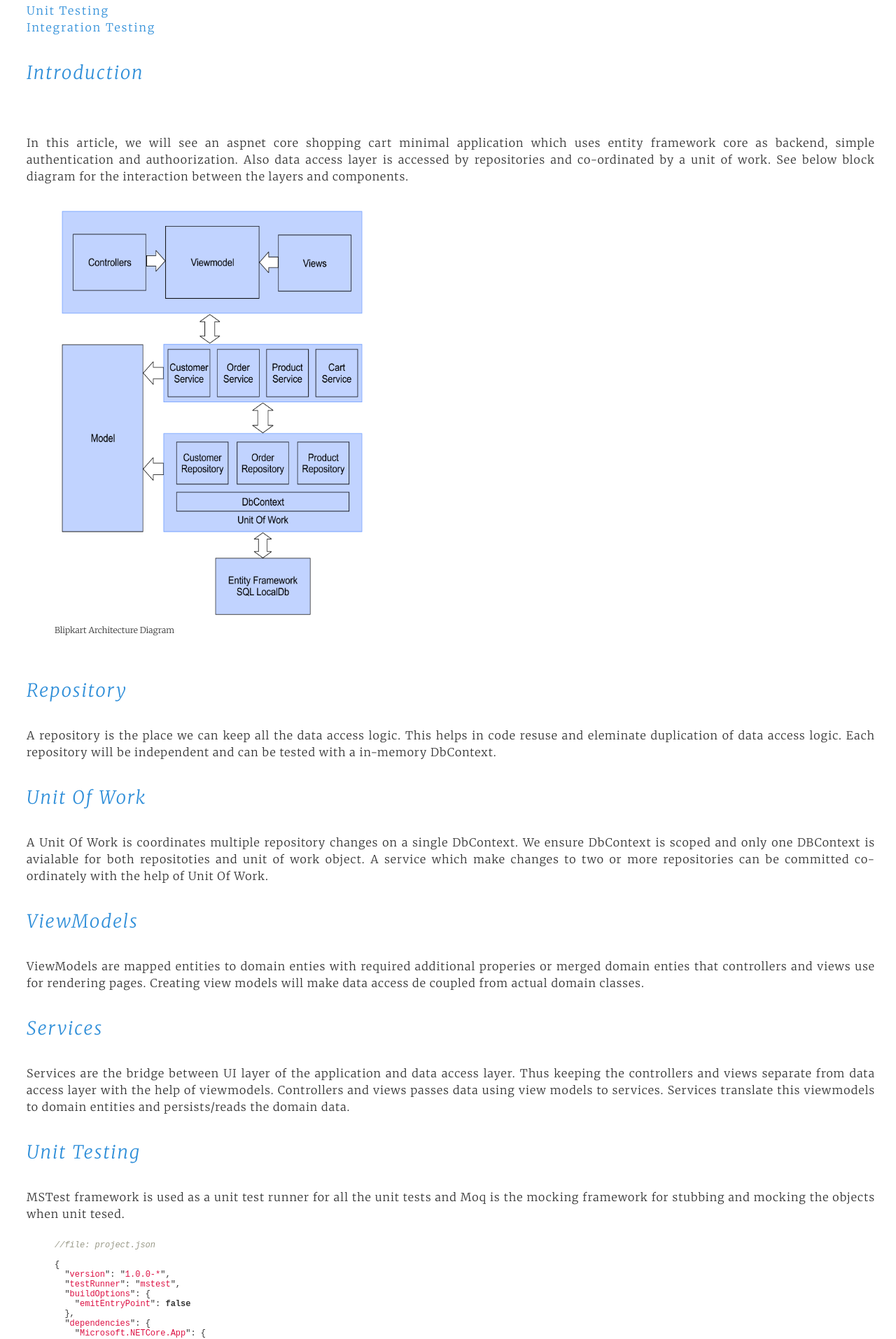
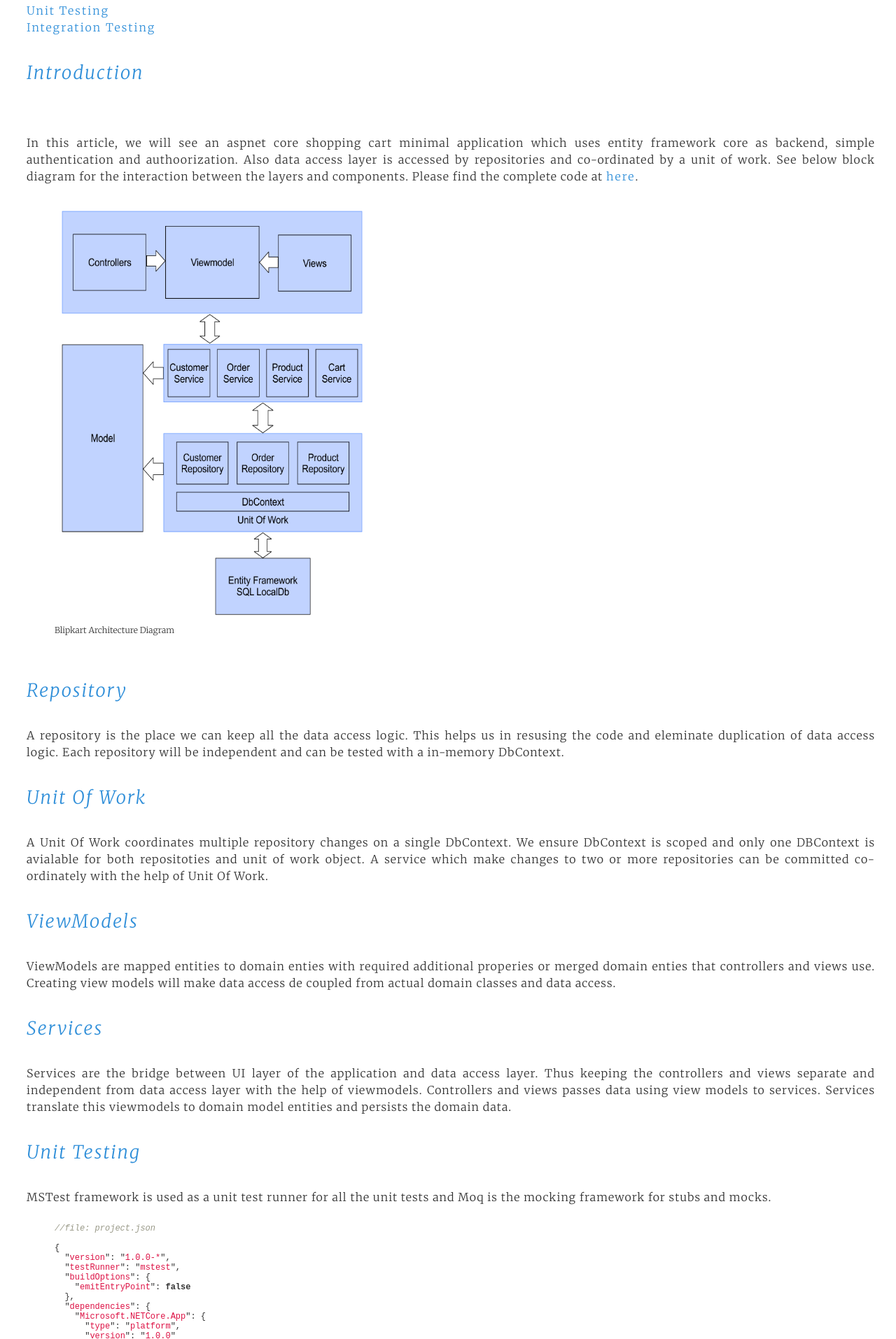
Before and after one commit to srirangamv/srirangamv.github.io, a Jekyll site: the page built from _posts/2016-07-31-complete-aspnetcore-app.md, in a window 1280 px wide. Shown: the part 442-2356 px from the top of the page at 70% size. Built offline with Jekyll 4.4.1, drawn with Linux system fonts in a browser that asks for light colours.

Commit message:
Updating post.

```diff
--- a/_posts/2016-07-31-complete-aspnetcore-app.md
+++ b/_posts/2016-07-31-complete-aspnetcore-app.md
@@ -18,7 +18,7 @@
 <h3><a name="section1">Introduction</a></h3>
 <p>
     <p>
-        In this article, we will see an aspnet core shopping cart minimal application which uses entity framework core as backend, simple authentication and authoorization. Also data access layer is accessed by repositories and co-ordinated by a unit of work. See below block diagram for the interaction between the layers and components.
+        In this article, we will see an aspnet core shopping cart minimal application which uses entity framework core as backend, simple authentication and authoorization. Also data access layer is accessed by repositories and co-ordinated by a unit of work. See below block diagram for the interaction between the layers and components. Please find the complete code at <a href="https://github.com/vwtt/aspnetcorecompleteapp" title="code download path">here</a>.
     </p>
     <figure>
       <img src="/images/BlipkartArchitecture.png" alt="Blipkart Architecture Diagram" width="450" height="600" />
@@ -27,19 +27,18 @@
 </p>
 <h3><a name="section2">Repository</a></h3>
 <p>
-A repository is the place we can keep all the data access logic. This helps in code resuse and eleminate duplication of data access logic. Each repository will be independent and can be tested with a in-memory DbContext.
+A repository is the place we can keep all the data access logic. This helps us in resusing the code and eleminate duplication of data access logic. Each repository will be independent and can be tested with a in-memory DbContext.
 </p>
 <h3><a name="section3">Unit Of Work</a></h3>
 <p>
-A Unit Of Work is coordinates multiple repository changes on a single DbContext. We ensure DbContext is scoped and only one DBContext is avialable for both repositoties and unit of work object. A service which make changes to two or more repositories can be committed co-ordinately with the help of Unit Of Work.
+A Unit Of Work coordinates multiple repository changes on a single DbContext. We ensure DbContext is scoped and only one DBContext is avialable for both repositoties and unit of work object. A service which make changes to two or more repositories can be committed co-ordinately with the help of Unit Of Work.
 </p>
 <h3><a name="section4">ViewModels</a></h3>
-<p>ViewModels are mapped entities to domain enties with required additional properies or merged domain enties that controllers and views use for rendering pages. Creating view models will make data access de coupled from actual domain classes.</p>
+<p>ViewModels are mapped entities to domain enties with required additional properies or merged domain enties that controllers and views use. Creating view models will make data access de coupled from actual domain classes and data access.</p>
 <h3><a name="section5">Services</a></h3>
-<p>Services are the bridge between UI layer of the application and data access layer. Thus keeping the controllers and views separate from data access layer with the help of viewmodels. Controllers and views passes data using view models to services.
-Services translate this viewmodels to domain entities and persists/reads the domain data.</p>
+<p>Services are the bridge between UI layer of the application and data access layer. Thus keeping the controllers and views separate and independent from data access layer with the help of viewmodels. Controllers and views passes data using view models to services. Services translate this viewmodels to domain model entities and persists the domain data.</p>
 <h3><a name="section6">Unit Testing</a></h3>
-<p>MSTest framework is used as a unit test runner for all the unit tests and Moq is the mocking framework for stubbing and mocking the objects when unit tesed.</p>
+<p>MSTest framework is used as a unit test runner for all the unit tests and Moq is the mocking framework for stubs and mocks.</p>
 
 {% highlight javascript %}
 //file: project.json
@@ -77,7 +76,5 @@
 <p>Microsoft.AspNetCore.TestHost is used for integration tests.</p>
 
 How to run tests:
-<p class="cmd">c:\&gt;Blipkart&gt;Blipkart.tests&gt;dotnet build</p>
+<p class="cmd">c:\&gt;Blipkart&gt;Blipkart.tests&gt;dotnet build</p><br>
 <p class="cmd">c:\&gt;Blipkart&gt;Blipkart.tests&gt;dotnet test</p>
-<p>
-Please find the complete code at <a href="https://github.com/vwtt/aspnetcorecompleteapp" title="code download path">here</a>.</p>
```
